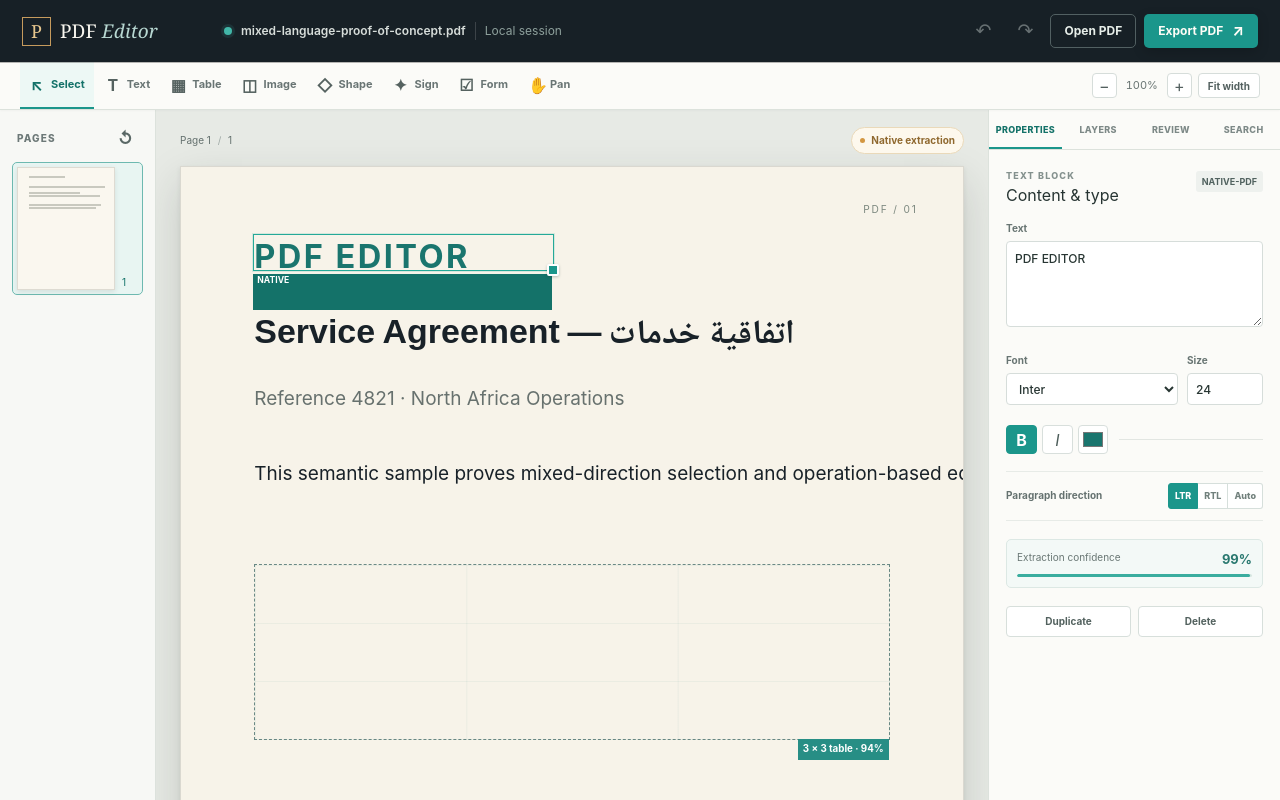
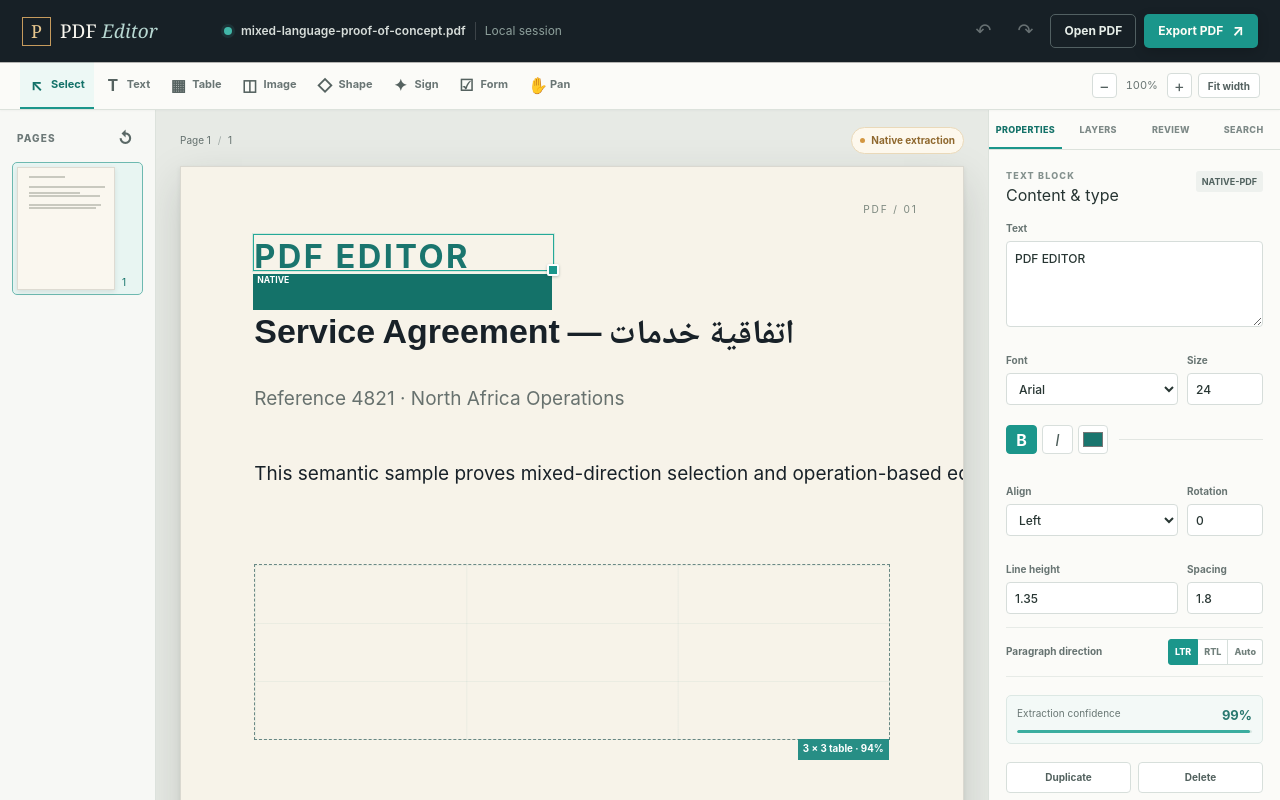
Before and after one commit to AnasSarkiz/pdf-editor, a Next.js app: page / in a window 1280 px wide. Both pictures are taken after a click on the button "PDF EDITOR". Shown: the top 800 px of the page. Built offline with nearby package versions, Linux system fonts and the light colour scheme.

Commit message:
Add rich text formatting controls

```diff
--- a/app/lib/pdf-core.ts
+++ b/app/lib/pdf-core.ts
@@ -60,13 +60,21 @@ function nativeTextToBlock(pageId: string, item: NativeTextItem, pageHeight: num
     width: Math.max(2, item.width || value.length * fontSize * 0.5),
     height: fontSize * 1.16,
   };
+  const style = {
+    ...defaultTextStyle,
+    fontFamily: item.fontName || defaultTextStyle.fontFamily,
+    fontSize,
+    lineHeight: 1,
+  };
+  const rotation = Math.atan2(item.transform[1] ?? 0, item.transform[0] ?? 1) * (180 / Math.PI);
   return {
     id: stableId("native-text"),
     type: "text",
     pageId,
     bbox,
     originalBbox: { ...bbox },
-    rotation: Math.atan2(item.transform[1] ?? 0, item.transform[0] ?? 1) * (180 / Math.PI),
+    rotation,
+    originalRotation: rotation,
     transform: matrixFrom(item.transform),
     confidence: 1,
     source: "native-pdf",
@@ -75,12 +83,8 @@ function nativeTextToBlock(pageId: string, item: NativeTextItem, pageHeight: num
     ...detectTextMeta(value),
     text: value,
     originalText: value,
-    style: {
-      ...defaultTextStyle,
-      fontFamily: item.fontName || defaultTextStyle.fontFamily,
-      fontSize,
-      lineHeight: 1,
-    },
+    style,
+    originalStyle: { ...style },
     overflow: "warn",
     editable: true,
   };
--- a/app/page.tsx
+++ b/app/page.tsx
@@ -418,7 +418,7 @@ export default function Home() {
           <nav className="inspector-tabs" aria-label="Inspector sections">
             {(["properties", "layers", "review", "search"] as Panel[]).map((panel) => <button key={panel} className={activePanel === panel ? "is-active" : ""} onClick={() => setActivePanel(panel)}>{panel}</button>)}
           </nav>
-          {activePanel === "properties" && <PropertiesPanel selected={selected} onTextChange={(text) => selected?.type === "text" && updateSelected({ text, ...detectTextMeta(text), ...(selected.source === "user" ? { bbox: fitTextBounds(text, selected.bbox, page.width, page.height, selected.style, selected.bbox) } : {}) }, "Edited text")} onStyleChange={(style) => selected?.type === "text" && updateSelected({ style: { ...selected.style, ...style } }, "Changed text style")} onDirectionChange={(direction) => selected?.type === "text" && updateSelected({ direction }, "Changed paragraph direction")} onDelete={deleteSelected} onDuplicate={duplicateSelected} />}
+          {activePanel === "properties" && <PropertiesPanel selected={selected} onTextChange={(text) => selected?.type === "text" && updateSelected({ text, ...detectTextMeta(text), ...(selected.source === "user" ? { bbox: fitTextBounds(text, selected.bbox, page.width, page.height, selected.style, selected.bbox) } : {}) }, "Edited text")} onStyleChange={(style) => selected?.type === "text" && updateSelected({ style: { ...selected.style, ...style } }, "Changed text style")} onRotationChange={(rotation) => selected?.type === "text" && updateSelected({ rotation: clamp(rotation, -180, 180) }, "Rotated text")} onDirectionChange={(direction) => selected?.type === "text" && updateSelected({ direction }, "Changed paragraph direction")} onDelete={deleteSelected} onDuplicate={duplicateSelected} />}
           {activePanel === "layers" && <LayersPanel page={page} selectedId={selectedId} onSelect={setSelectedId} />}
           {activePanel === "review" && <ReviewPanel page={page} readiness={exportReadiness} />}
           {activePanel === "search" && <SearchPanel search={search} setSearch={setSearch} document={documentModel} onSelect={(id) => { setSelectedId(id); const located = findObject(documentModel, id); if (located) setCurrentPageIndex(located.pageIndex); }} />}
@@ -451,6 +451,8 @@ function SemanticObject({ object, pageWidth, pageHeight, selected, matched, show
     top: `${((displayBbox.y + (dragOffset?.y ?? 0)) / pageHeight) * 100}%`,
     width: `${(displayBbox.width / pageWidth) * 100}%`,
     height: `${(displayBbox.height / pageHeight) * 100}%`,
+    transform: object.type === "text" && object.rotation ? `rotate(${object.rotation}deg)` : undefined,
+    transformOrigin: "top left",
   };
   if (object.type === "table") {
     return <button className={`semantic-object table-object ${selected ? "is-selected" : ""} ${matched ? "is-matched" : ""}`} style={style} onClick={onSelect} aria-label="Recognized table"><span className="table-object-label">{object.rows} × {object.columns} table · {formatConfidence(object.confidence)}</span></button>;
@@ -556,7 +558,7 @@ function PageRenderSurface({ page, mutedTextId }: { page: DocumentPage; mutedTex
   const canvasRef = useRef<HTMLCanvasElement>(null);
   const replacementSignature = page.objects
     .filter((object): object is TextBlock => object.type === "text" && object.source === "native-pdf" && (object.id === mutedTextId || needsNativeCanvasReplacement(object)))
-    .map((object) => `${object.id}:${object.text}:${object.bbox.x}:${object.bbox.y}:${object.bbox.width}:${object.bbox.height}:${object.style.fontFamily}:${object.style.fontSize}:${object.style.fontWeight}:${object.style.fontStyle}:${object.style.color}:${object.style.letterSpacing}:${object.direction}`)
+    .map((object) => `${object.id}:${object.text}:${object.bbox.x}:${object.bbox.y}:${object.bbox.width}:${object.bbox.height}:${object.rotation}:${object.style.fontFamily}:${object.style.fontSize}:${object.style.fontWeight}:${object.style.fontStyle}:${object.style.color}:${object.style.lineHeight}:${object.style.letterSpacing}:${object.style.align}:${object.direction}`)
     .join("|");
 
   useEffect(() => {
@@ -601,26 +603,32 @@ function paintNativeTextReplacement(context: CanvasRenderingContext2D, object: T
   const textScale = (horizontalScale / verticalScale) * (scaleX / scaleY);
   context.save();
   context.translate(object.bbox.x * scaleX, (object.bbox.y + object.style.fontSize) * scaleY);
+  if (object.rotation) context.rotate((object.rotation * Math.PI) / 180);
   context.scale(textScale, 1);
   context.font = canvasFont(object, scaleY);
   context.fillStyle = object.style.color;
   context.textBaseline = "alphabetic";
-  context.textAlign = object.style.align === "right" ? "right" : object.style.align === "center" ? "center" : "left";
+  context.textAlign = "left";
   context.direction = object.direction === "auto" ? "inherit" : object.direction;
-  drawCanvasText(context, object.text, object.style.letterSpacing * scaleY);
+  drawCanvasText(context, object.text, object.style.letterSpacing * scaleY, object.style.fontSize * object.style.lineHeight * scaleY, (object.bbox.width * scaleX) / textScale, object.style.align);
   context.restore();
 }
 
-function drawCanvasText(context: CanvasRenderingContext2D, text: string, letterSpacing: number): void {
-  if (!letterSpacing) {
-    context.fillText(text, 0, 0);
-    return;
-  }
-  let advance = 0;
-  for (const glyph of Array.from(text)) {
-    context.fillText(glyph, advance, 0);
-    advance += context.measureText(glyph).width + letterSpacing;
-  }
+function drawCanvasText(context: CanvasRenderingContext2D, text: string, letterSpacing: number, lineHeight: number, availableWidth: number, align: TextStyle["align"]): void {
+  text.split(/\r?\n/).forEach((line, lineIndex) => {
+    const y = lineIndex * lineHeight;
+    const measuredWidth = context.measureText(line).width + Math.max(0, line.length - 1) * letterSpacing;
+    const x = align === "right" ? availableWidth - measuredWidth : align === "center" ? (availableWidth - measuredWidth) / 2 : 0;
+    if (!letterSpacing) {
+      context.fillText(line, x, y);
+      return;
+    }
+    let advance = x;
+    for (const glyph of Array.from(line)) {
+      context.fillText(glyph, advance, y);
+      advance += context.measureText(glyph).width + letterSpacing;
+    }
+  });
 }
 
 function concealSourceText(context: CanvasRenderingContext2D, object: TextBlock, scaleX: number, scaleY: number, sourceBbox: Rect): void {
@@ -669,17 +677,25 @@ function SelectionRuler({ object, pageWidth, pageHeight }: { object: PageObject;
   return <div className="selection-ruler" style={{ left: `${(object.bbox.x / pageWidth) * 100}%`, top: `${(object.bbox.y / pageHeight) * 100}%` }}><span>{Math.round(object.bbox.x)}, {Math.round(object.bbox.y)}</span></div>;
 }
 
-function PropertiesPanel({ selected, onTextChange, onStyleChange, onDirectionChange, onDelete, onDuplicate }: { selected: PageObject | null; onTextChange: (value: string) => void; onStyleChange: (value: Partial<TextStyle>) => void; onDirectionChange: (direction: TextDirection) => void; onDelete: () => void; onDuplicate: () => void }) {
+function PropertiesPanel({ selected, onTextChange, onStyleChange, onRotationChange, onDirectionChange, onDelete, onDuplicate }: { selected: PageObject | null; onTextChange: (value: string) => void; onStyleChange: (value: Partial<TextStyle>) => void; onRotationChange: (value: number) => void; onDirectionChange: (direction: TextDirection) => void; onDelete: () => void; onDuplicate: () => void }) {
   if (!selected) return <div className="empty-inspector"><span className="empty-glyph">⌁</span><strong>Select an object</strong><p>Text, tables, form fields, and recognized graphics keep their own semantic metadata.</p></div>;
   if (selected.type !== "text") return <div className="object-inspector"><span className="eyebrow">{selected.type.replace("-", " ")}</span><h2>{objectLabel(selected)}</h2><div className="confidence-card"><span>Recognition confidence</span><strong>{formatConfidence(selected.confidence)}</strong><i><b style={{ width: `${selected.confidence * 100}%` }} /></i></div><dl><div><dt>Source</dt><dd>{selected.source}</dd></div><div><dt>Bounds</dt><dd>{Math.round(selected.bbox.width)} × {Math.round(selected.bbox.height)} pt</dd></div><div><dt>Direction</dt><dd>{selected.direction}</dd></div></dl><div className="inspector-buttons"><button onClick={onDuplicate}>Duplicate</button><button className="danger" onClick={onDelete}>Delete</button></div></div>;
   return <div className="object-inspector">
     <div className="property-heading"><div><span className="eyebrow">Text block</span><h2>Content & type</h2></div><span className={`source-pill ${selected.source}`}>{selected.source}</span></div>
     <label className="field-label">Text <textarea value={selected.text} dir={selected.direction === "auto" ? undefined : selected.direction} onChange={(event) => onTextChange(event.target.value)} /></label>
     <div className="field-grid">
-      <label className="field-label">Font <select value={selected.style.fontFamily.includes("Noto") ? "Noto Naskh Arabic" : "Inter"} onChange={(event) => onStyleChange({ fontFamily: event.target.value === "Noto Naskh Arabic" ? "Noto Naskh Arabic, Arial, sans-serif" : "Inter, Arial, sans-serif" })}><option>Inter</option><option>Noto Naskh Arabic</option><option>Arial</option></select></label>
+      <label className="field-label">Font <select value={selected.style.fontFamily.includes("Noto") ? "arabic" : selected.style.fontFamily.includes("Arial") ? "arial" : "inter"} onChange={(event) => onStyleChange({ fontFamily: event.target.value === "arabic" ? "Noto Naskh Arabic, Arial, sans-serif" : event.target.value === "arial" ? "Arial, sans-serif" : "Inter, Arial, sans-serif" })}><option value="inter">Inter</option><option value="arabic">Arabic</option><option value="arial">Arial</option></select></label>
       <label className="field-label">Size <input type="number" min="7" max="72" value={Math.round(selected.style.fontSize)} onChange={(event) => onStyleChange({ fontSize: Number(event.target.value) || 12 })} /></label>
     </div>
     <div className="format-strip"><button className={selected.style.fontWeight >= 600 ? "is-on" : ""} onClick={() => onStyleChange({ fontWeight: selected.style.fontWeight >= 600 ? 400 : 700 })}><b>B</b></button><button className={selected.style.fontStyle === "italic" ? "is-on" : ""} onClick={() => onStyleChange({ fontStyle: selected.style.fontStyle === "italic" ? "normal" : "italic" })}><i>I</i></button><input aria-label="Text color" type="color" value={selected.style.color} onChange={(event) => onStyleChange({ color: event.target.value })} /><span /></div>
+    <div className="field-grid">
+      <label className="field-label">Align <select value={selected.style.align} onChange={(event) => onStyleChange({ align: event.target.value as TextStyle["align"] })}><option value="left">Left</option><option value="center">Center</option><option value="right">Right</option></select></label>
+      <label className="field-label">Rotation <input type="number" min="-180" max="180" value={Math.round(selected.rotation)} onChange={(event) => onRotationChange(Number(event.target.value) || 0)} /></label>
+    </div>
+    <div className="field-grid">
+      <label className="field-label">Line height <input type="number" min="0.8" max="3" step="0.1" value={selected.style.lineHeight} onChange={(event) => onStyleChange({ lineHeight: clamp(Number(event.target.value) || 1, 0.8, 3) })} /></label>
+      <label className="field-label">Spacing <input type="number" min="-2" max="12" step="0.1" value={selected.style.letterSpacing} onChange={(event) => onStyleChange({ letterSpacing: clamp(Number(event.target.value) || 0, -2, 12) })} /></label>
+    </div>
     <div className="direction-control"><span>Paragraph direction</span><div><button className={selected.direction === "ltr" ? "is-on" : ""} onClick={() => onDirectionChange("ltr")}>LTR</button><button className={selected.direction === "rtl" ? "is-on" : ""} onClick={() => onDirectionChange("rtl")}>RTL</button><button className={selected.direction === "auto" ? "is-on" : ""} onClick={() => onDirectionChange("auto")}>Auto</button></div></div>
     <div className="confidence-card"><span>Extraction confidence</span><strong>{formatConfidence(selected.confidence)}</strong><i><b style={{ width: `${selected.confidence * 100}%` }} /></i></div>
     <div className="inspector-buttons"><button onClick={onDuplicate}>Duplicate</button><button className="danger" onClick={onDelete}>Delete</button></div>
```
Also changed, not shown: app/lib/document-model.ts (+13 -3 lines), app/lib/editor-visibility.ts (+12 -0 lines), app/lib/export-engine.ts (+24 -5 lines), 1 other file (tests, documents, lock files or other folders).
